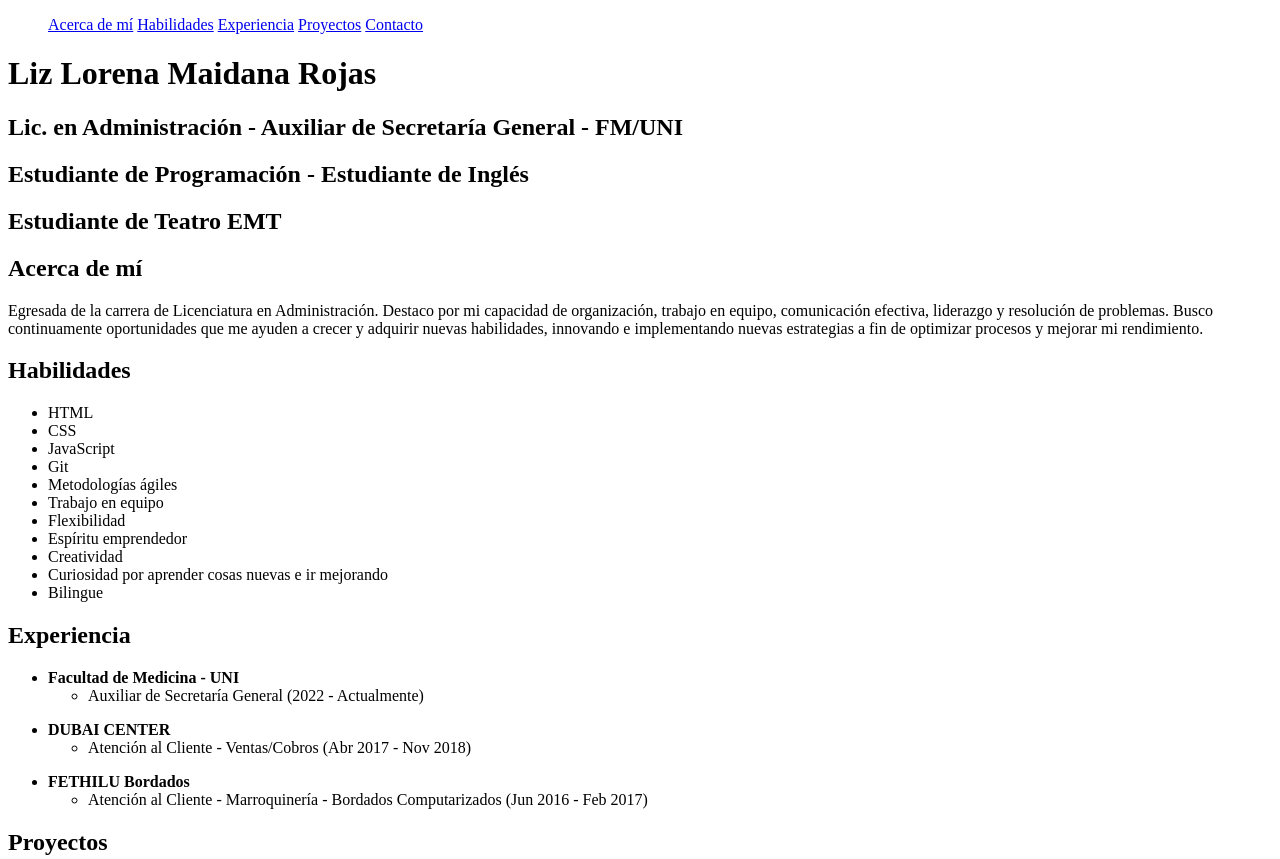
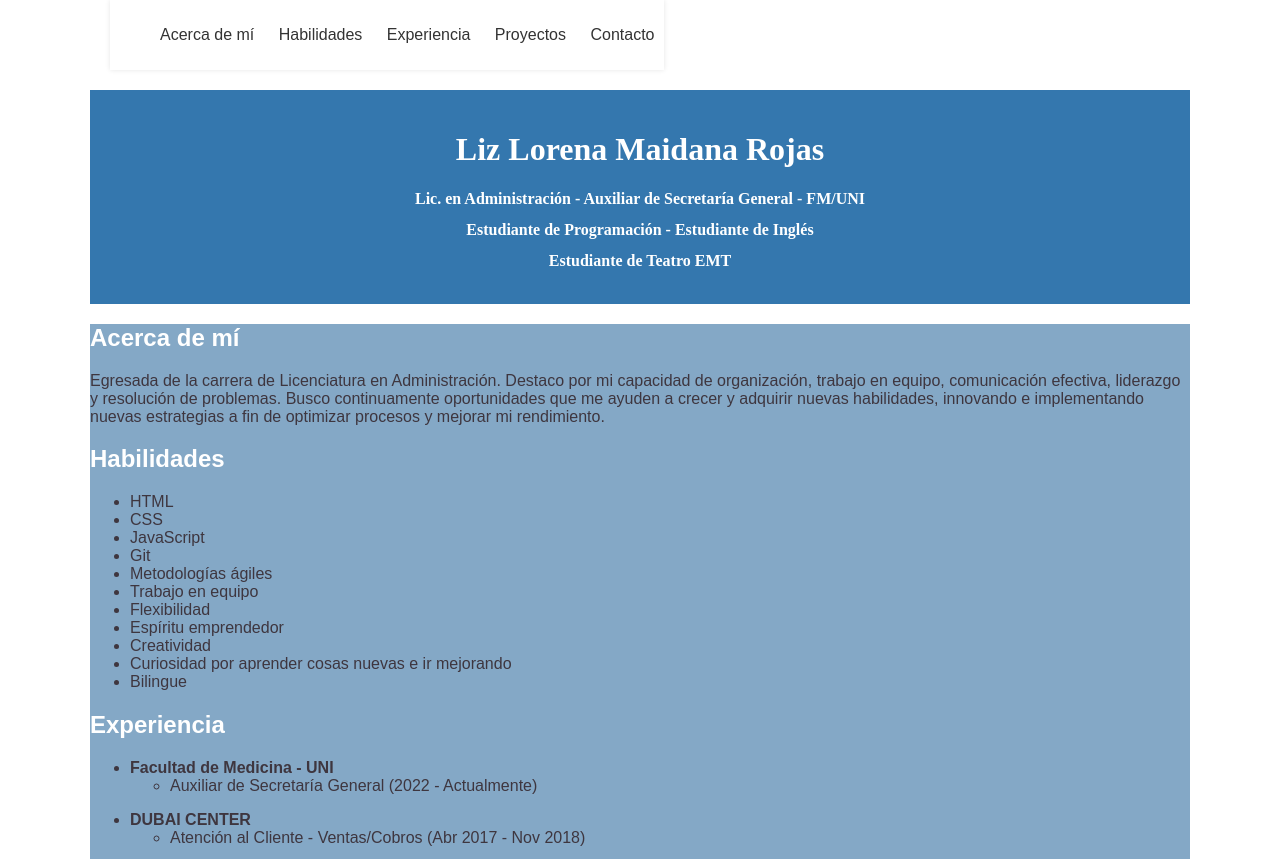
Before and after one commit to Liz-L-Mai-Ro/Pr-Py-Repositorio-Lii, a plain HTML site: page index.html in a window 1280 px wide. Shown: the top 859 px of the page. Drawn offline with Linux system fonts and the light colour scheme.

Commit message:
Avance css

```diff
--- a/index.html
+++ b/index.html
@@ -2,22 +2,23 @@
 <html>
     <head>
         <title>Mi porfolio LM</title>
+        <link rel="stylesheet" href="./style.css" />
     </head>
     <body>
         <header>
             <nav>
               <ul>
-                <a href="#Acerca-de-mí">Acerca de mí</a>
-                <a href="#Habilidades">Habilidades</a>
-                <a href="#Experiencia">Experiencia</a>
-                <a href="#Proyectos">Proyectos</a>
-                <a href="#Contactos">Contacto</a>
+                <a class="menu-item" href="#Acerca-de-mí">Acerca de mí</a>
+                <a class="menu-item" href="#Habilidades">Habilidades</a>
+                <a class="menu-item" href="#Experiencia">Experiencia</a>
+                <a class="menu-item" href="#Proyectos">Proyectos</a>
+                <a class="menu-item" href="#Contactos">Contacto</a>
               </ul>
             </nav>
             <h1>Liz Lorena Maidana Rojas</h1>
-            <h2>Lic. en Administración - Auxiliar de Secretaría General - FM/UNI</h2>
-            <h2>Estudiante de Programación - Estudiante de Inglés</h2>
-            <h2>Estudiante de Teatro EMT</h2>
+            <h2 style="font-size: medium; font-family: 'Times New Roman';">Lic. en Administración - Auxiliar de Secretaría General - FM/UNI</h2>
+            <h2 style="font-size: medium; font-family: 'Times New Roman';">Estudiante de Programación - Estudiante de Inglés</h2>
+            <h2 style="font-size: medium; font-family: 'Times New Roman';">Estudiante de Teatro EMT</h2>
         </header>
         <main>
             <section id="Acerca de mí">
--- a/style.css
+++ b/style.css
@@ -0,0 +1,43 @@
+h1 {
+    color:white;
+    font-family: 'Times New Roman';
+}
+h2{
+    color:white;
+}
+body {
+    font-family: Arial, sans-serif;
+    margin: 90px;
+    color:#3e363f;
+
+}
+nav{
+    position: fixed;
+    top: 0;
+    left: 50;
+    width: 100;
+    background-color: rgb(rgb(7, 7, 7));
+    box-shadow: 0 0 5px rgba(0, 0, 0, 0.1);
+
+}
+.menu-item {
+text-decoration: none;
+color: #333;
+padding: 10px;
+display: inline-block;
+}
+.menu-item:hover {
+    background-color: #ddd;
+    transition: all 0.4s ease-in-out;
+  }
+  header {
+    background-color: rgb(52, 119, 174);
+    color: #fff;
+    text-align: center;
+    padding: 20px;
+    margin-bottom: 20px;
+  }
+  main{
+    background-color: rgb(132, 168, 198);
+
+  }
```
